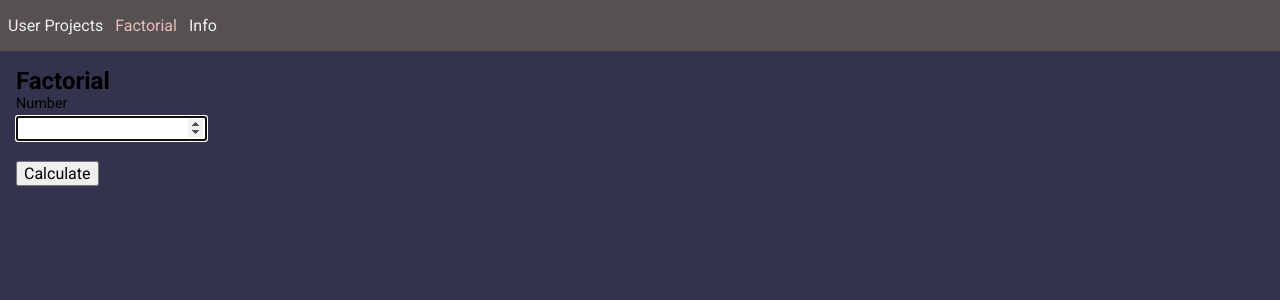
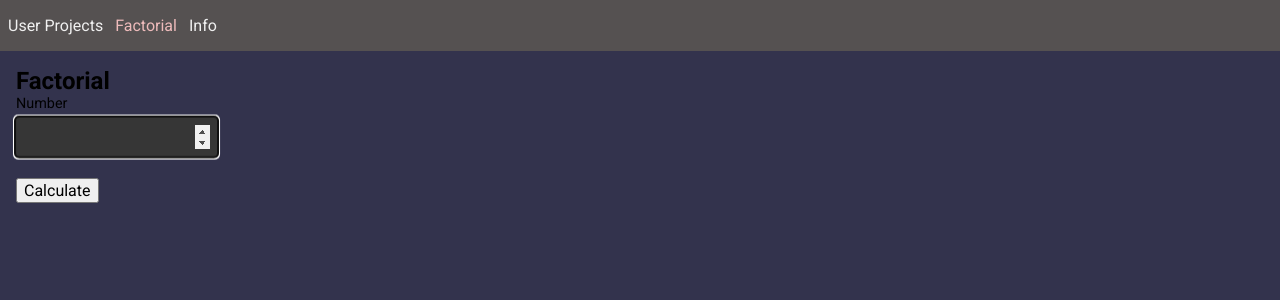
Before and after one commit to Kacper-Arendt/GitHub-Explorer, a React (Vite) app: page /factorial in a window 1280 px wide. Shown: the top 300 px of the page. Built offline with nearby package versions, Linux system fonts and the light colour scheme; no server answers.

Commit message:
feat add input styling

```diff
--- a/src/components/form/components/Input.tsx
+++ b/src/components/form/components/Input.tsx
@@ -5,6 +5,8 @@ import { ComponentProps } from 'react';
 import { Label } from 'src/components/form/components/Label';
 
 // STYLES
+import 'src/components/form/components/styles.scss';
+import clsx from 'clsx';
 
 interface InputInterface {
 	autoFocus?: boolean;
@@ -33,6 +35,7 @@ export const Input = ({ label, type, placeholder, autoFocus, disabled, name, con
 					placeholder={placeholder}
 					autoFocus={autoFocus}
 					disabled={disabled}
+					className={clsx('input', { 'input--error': !!error })}
 				/>
 			</Label>
 		)}
--- a/src/components/form/components/styles.scss
+++ b/src/components/form/components/styles.scss
@@ -1,3 +1,4 @@
+@use 'sass:color';
 @import 'src/styles/variables';
 @import 'src/styles/mixins';
 
@@ -15,4 +16,37 @@
 	&__text {
 		font-size: $fz-medium;
 	}
+
+	&--error {
+		border-color: $warning;
+	}
 }
+
+.input {
+	padding: 0.5rem;
+	border: 1px solid $grey100;
+	color: $grey10;
+	background: $grey90;
+	border-radius: $border2;
+	line-height: 1.5;
+	transition:
+		background-color 0.3s cubic-bezier(0.57, 0.21, 0.69, 1.25),
+		transform 0.3s cubic-bezier(0.57, 0.21, 0.69, 1.25);
+
+	&--error {
+		border-color: $warning;
+	}
+
+	&::placeholder {
+		color: inherit;
+		opacity: 1;
+	}
+
+	&:focus {
+		background: lighten($grey90, 1%);
+	}
+
+	&:focus {
+		transform: scale(1.02);
+	}
+}
--- a/src/styles/variables.scss
+++ b/src/styles/variables.scss
@@ -11,7 +11,8 @@ $grey20: rgb(217, 217, 217);
 $grey40: rgb(166, 166, 166);
 $grey60: rgb(115, 115, 115);
 $grey80: rgb(77, 77, 77);
-$grey100: rgb(51, 51, 51);
+$grey90: rgb(51, 51, 51);
+$grey100: rgb(21, 21, 21);
 $featured: rgb(158, 158, 158);
 
 $main-bg-color: rgb(51, 51, 77);
```
